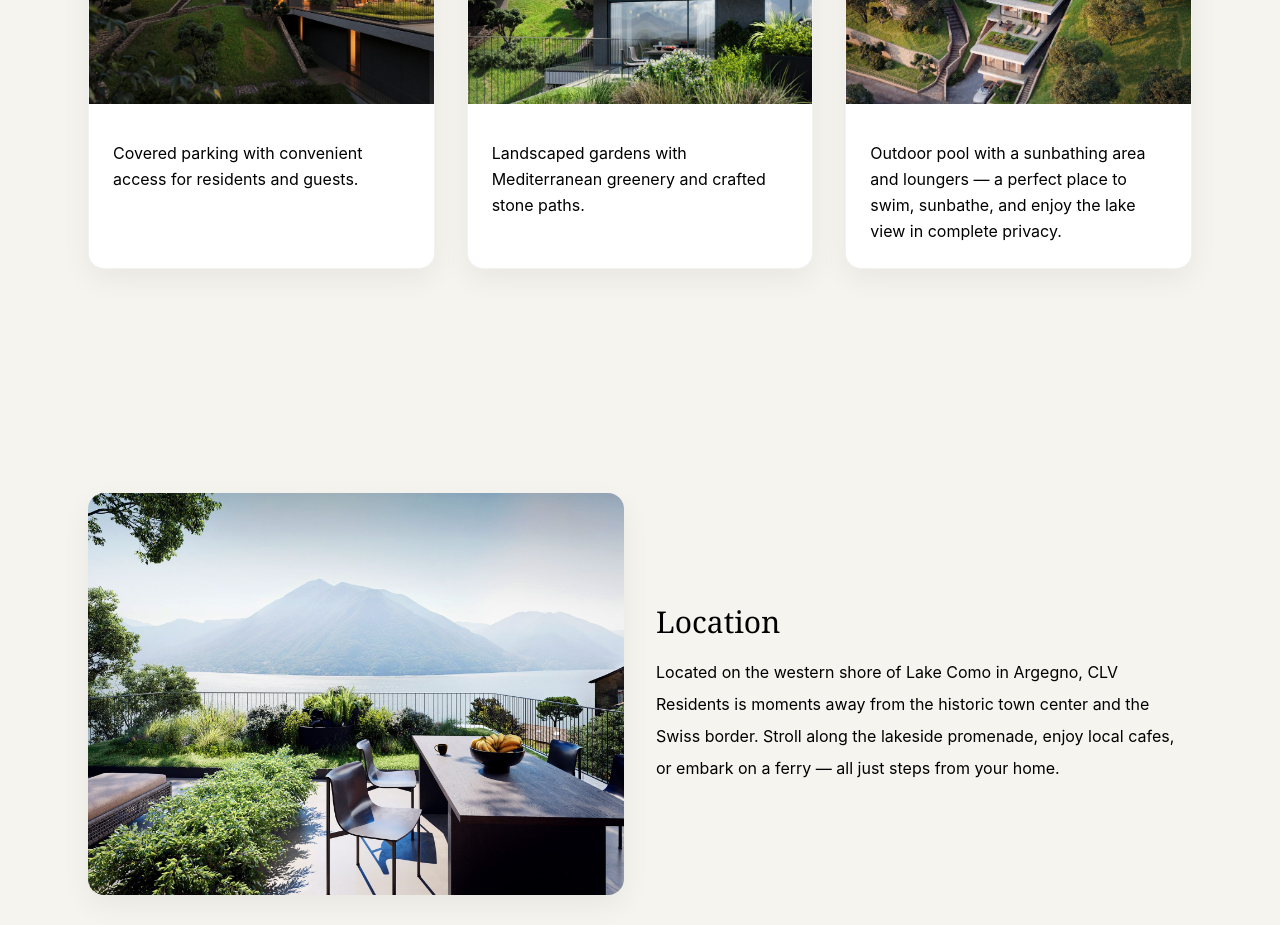
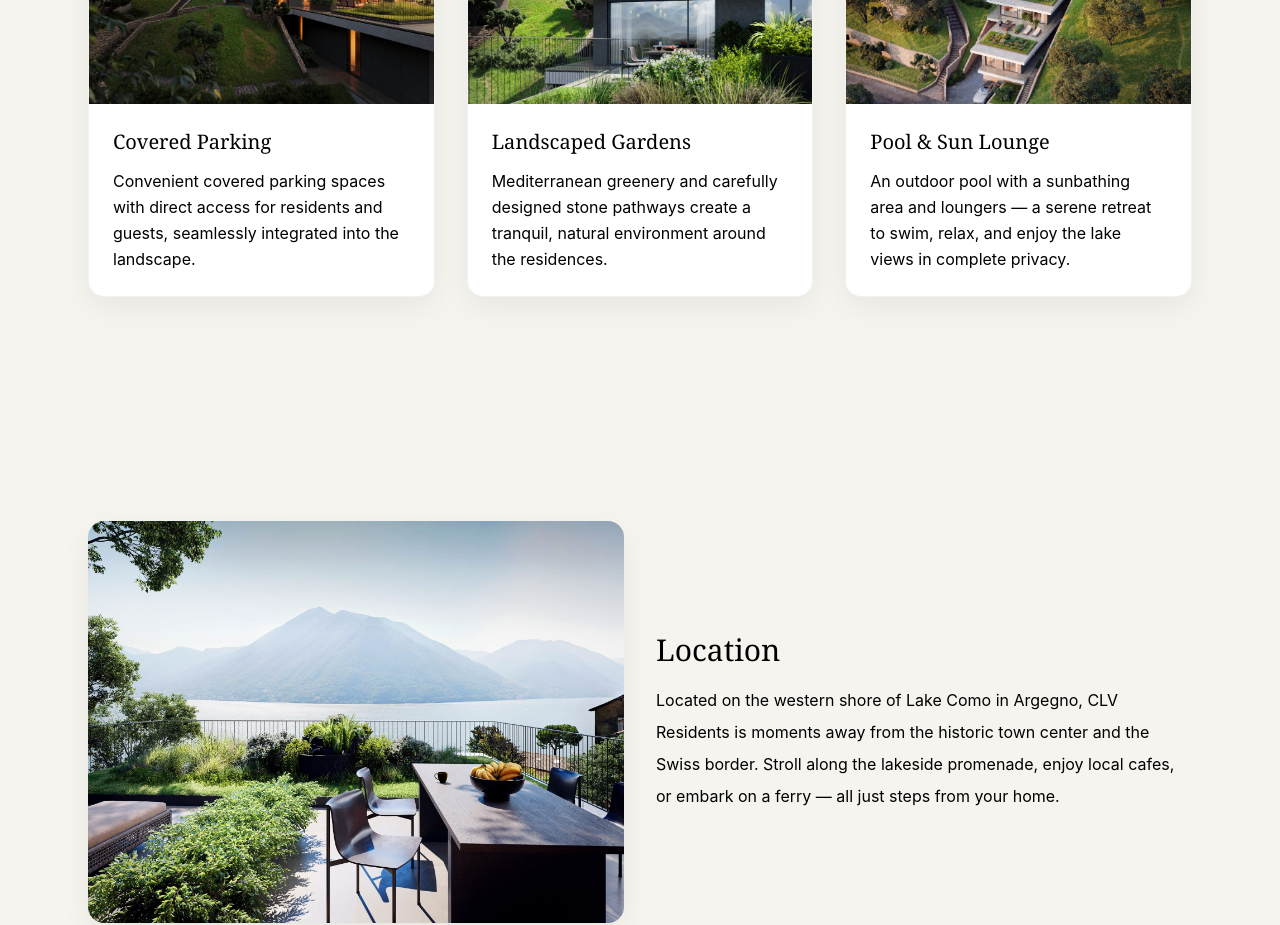
Before and after one commit to 9521287-max/clv-landing, a React (Vite) app: page / in a window 1280 px wide. Shown: the part 3040-3965 px from the top of the page. Built offline with nearby package versions, Linux system fonts and the light colour scheme.

Commit message:
Update i18n.js

```diff
--- a/src/i18n.js
+++ b/src/i18n.js
@@ -65,9 +65,12 @@ architecture: {
 
 amenities: {
   title: "Outdoor Spaces",
-    garage: "Covered parking with convenient access for residents and guests.",
-    garden: "Landscaped gardens with Mediterranean greenery and crafted stone paths.",
-    pool: "Outdoor pool with a sunbathing area and loungers — a perfect place to swim, sunbathe, and enjoy the lake view in complete privacy."
+  garageTitle: "Covered Parking",
+  garage: "Convenient covered parking spaces with direct access for residents and guests, seamlessly integrated into the landscape.",
+  gardenTitle: "Landscaped Gardens",
+  garden: "Mediterranean greenery and carefully designed stone pathways create a tranquil, natural environment around the residences.",
+  poolTitle: "Pool & Sun Lounge",
+  pool: "An outdoor pool with a sunbathing area and loungers — a serene retreat to swim, relax, and enjoy the lake views in complete privacy."
 },
 
   location: {
@@ -197,9 +200,12 @@ architecture: {
 
 amenities: {
   title: "Spazi Esterni",
-    garage: "Parcheggio coperto con accesso comodo per residenti e ospiti.",
-    garden: "Giardini paesaggistici con essenze mediterranee e sentieri in pietra.",
-    pool: "Piscina all’aperto con area prendisole e lettini: il luogo ideale per nuotare, rilassarsi e ammirare il lago nella massima privacy."
+  garageTitle: "Parcheggio Coperto",
+  garage: "Comodi posti auto coperti con accesso diretto per residenti e ospiti, perfettamente integrati nel paesaggio.",
+  gardenTitle: "Giardini Paesaggistici",
+  garden: "Verde mediterraneo e sentieri in pietra accuratamente progettati creano un ambiente naturale e rilassante intorno alle residenze.",
+  poolTitle: "Piscina e Area Prendisole",
+  pool: "Piscina all’aperto con area prendisole e lettini — un rifugio sereno per nuotare, rilassarsi e ammirare la vista sul lago nella massima privacy."
 },
 
   location: {
```
Lines whose indentation alone changed are shown as unchanged.
